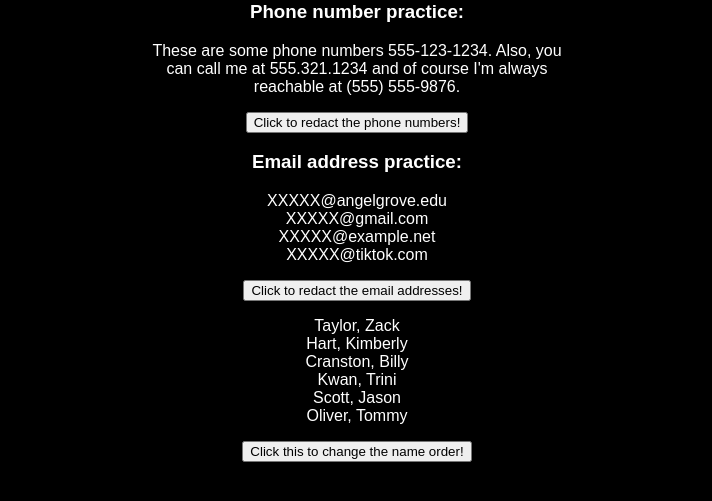
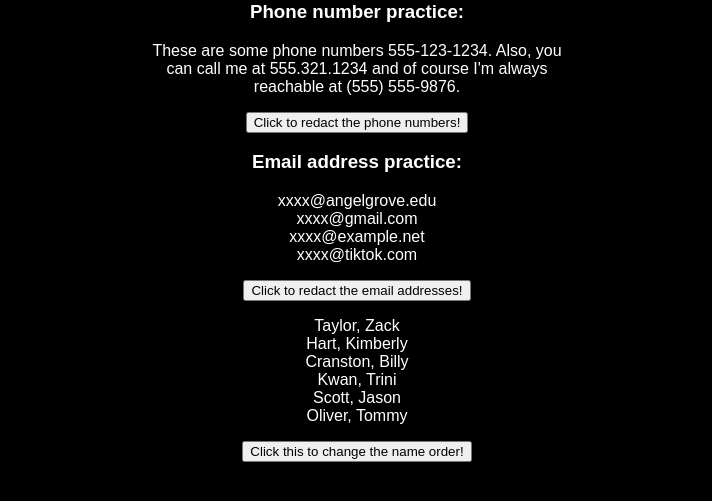
Before and after one commit to alexanderalban/Regex-Practice, a plain HTML site: page index.html in a window 1280 px wide. Both pictures are taken after a click on the button "Click to redact the email addresses!". Shown: the part 79-580 px from the top of the page, without its empty margins (283-995 px from the left). Drawn offline with Linux system fonts and the light colour scheme.

Commit message:
experimenting with unredacting the emails using regex. not there yet but will research further

```diff
--- a/index.html
+++ b/index.html
@@ -21,7 +21,7 @@
         jason.scott@gmail.com<br>
         zack.taylor@example.net<br>
         kimberly@tiktok.com</p>
-        <button onclick="sensoremail()">Click to redact the email addresses!</button>
+        <button onclick="bettersensoremail()">Click to redact the email addresses!</button>
     <p id="namesection">
         Taylor, Zack<br>
         Hart, Kimberly<br>
--- a/myscripts.js
+++ b/myscripts.js
@@ -21,13 +21,31 @@ function betterredactnumber() {
 }
 
 // a function to redact the username in an email address
-function sensoremail () {
+function sensoremail() {
     let emails = document.getElementById("emailsection").innerHTML;
     console.log(emails);
 
     let emailsearch = /[\w|.]*(@\w*\.(com|net|edu))/g;
     let sensored = emails.replace(emailsearch, "XXXXX$1");
     document.getElementById("emailsection").innerHTML = sensored;
+}
+
+function bettersensoremail() {
+    let emails = document.getElementById("emailsection").innerHTML;
+    let emailsearch = /([\w|.]*)(@\w*\.(com|net|edu))/g;
+    let enamesearch = /^[\w|.]+[^@]/g;
+    let emailnames = emails.match(enamesearch);
+    console.log(emailnames);
+
+    let result = emailsearch.test(emails);
+    console.log(result);
+    if (result = true) {
+        let sensoredemails = emails.replace(emailsearch, "xxxx$2")
+        document.getElementById("emailsection").innerHTML = sensoredemails;
+    } else if (result == false) {
+        let unsensoredemails = emails.replace(enamesearch, emailnames);
+        document.getElementById("emailsection").innerHTML = unsensoredemails;
+    }
 }
 
 // A function to switch the order of first name and last name
```
